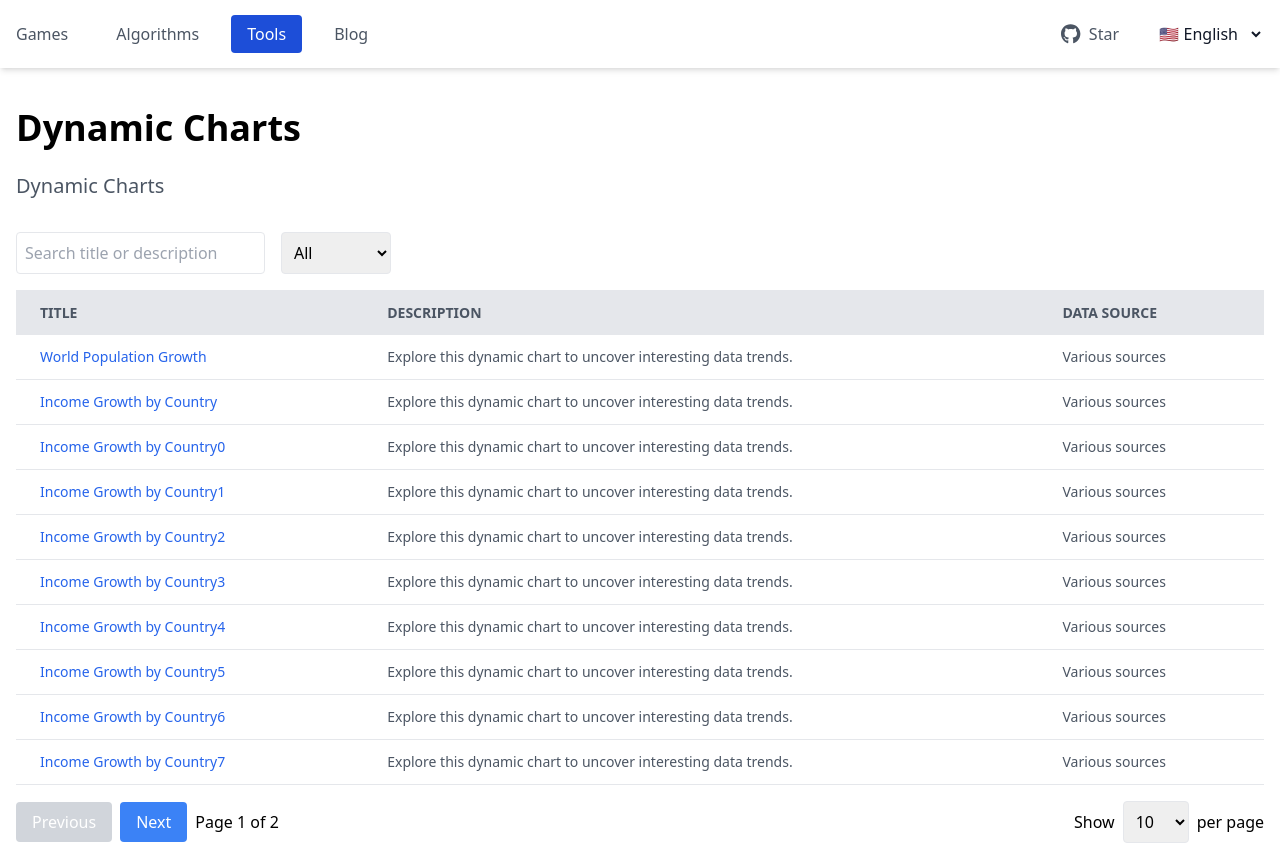
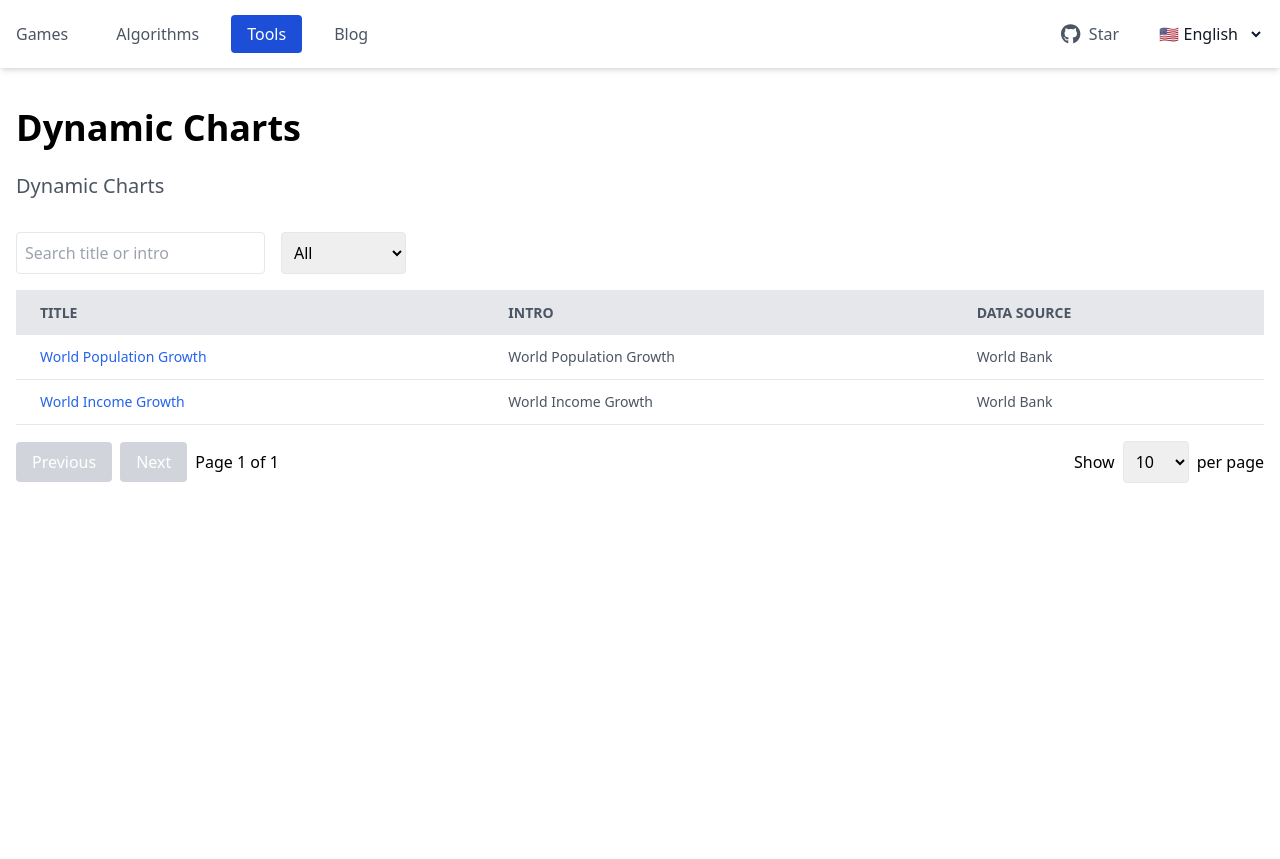
Before and after one commit to selfboot/ai_gallery, a Next.js app: page /en/tools/chartrace/dynamic in a window 1280 px wide. After the commit the page ends 800 px from the top, so only its background shows below. Built offline with nearby package versions, Linux system fonts and the light colour scheme.

Commit message:
Support all content now

```diff
--- a/src/app/[lang]/tools/chartrace/dynamic/[chartId]/content.js
+++ b/src/app/[lang]/tools/chartrace/dynamic/[chartId]/content.js
@@ -2,8 +2,10 @@
 
 import React, { useState, useRef, useEffect, useMemo } from "react";
 import ReactECharts from 'echarts-for-react';
+import { useI18n } from "@/app/i18n/client";
 
 const DynamicChart = ({ config, initialData }) => {
+  const { t } = useI18n();
   const [data, setData] = useState(initialData);
   const [chartOption, setChartOption] = useState(null);
   const [currentYearIndex, setCurrentYearIndex] = useState(0);
@@ -82,7 +84,7 @@ const DynamicChart = ({ config, initialData }) => {
 
     const option = {
       title: {
-        text: config.title,
+        text: t('chartrace')[config.id]?.title,
         left: 'center',
         top: 10
       },
@@ -223,7 +225,7 @@ const DynamicChart = ({ config, initialData }) => {
   return (
     <div className="container mx-auto">
       <h1 className="text-3xl font-bold text-gray-800 my-6">
-        {config.title}
+        {t('chartrace')[config.id]?.title}
       </h1>
       {chartOption && (
         <div className="w-full h-[500px]">
--- a/src/app/[lang]/tools/chartrace/dynamic/page.js
+++ b/src/app/[lang]/tools/chartrace/dynamic/page.js
@@ -18,12 +18,14 @@ export default function DynamicChartsIndex() {
 
   // Filter and search configs
   const filteredConfigs = useMemo(() => {
-    return dynamicChartConfigs.filter(config =>
-      (selectedSource === 'All' || config.dataSource === selectedSource) &&
-      (config.title.toLowerCase().includes(searchTerm.toLowerCase()) ||
-       (config.description && config.description.toLowerCase().includes(searchTerm.toLowerCase())))
-    );
-  }, [searchTerm, selectedSource]);
+    return dynamicChartConfigs.filter(config => {
+      const title = t('chartrace')[config.id]?.title || '';
+      const intro = t('chartrace')[config.id]?.intro || '';
+      return (selectedSource === 'All' || config.dataSource === selectedSource) &&
+        (title.toLowerCase().includes(searchTerm.toLowerCase()) ||
+         (intro && intro.toLowerCase().includes(searchTerm.toLowerCase())));
+    });
+  }, [searchTerm, selectedSource, t]);
 
   // Calculate total pages
   const totalPages = Math.ceil(filteredConfigs.length / itemsPerPage);
@@ -54,7 +56,7 @@ export default function DynamicChartsIndex() {
       <div className="mb-4 flex justify-left items-center gap-4">
         <input
           type="text"
-          placeholder="Search title or description"
+          placeholder="Search title or intro"
           className="p-2 border rounded"
           value={searchTerm}
           onChange={(e) => setSearchTerm(e.target.value)}
@@ -75,7 +77,7 @@ export default function DynamicChartsIndex() {
           <thead>
             <tr className="bg-gray-200 text-gray-600 uppercase text-sm leading-normal">
               <th className="py-3 px-6 text-left">Title</th>
-              <th className="py-3 px-6 text-left">Description</th>
+              <th className="py-3 px-6 text-left">Intro</th>
               <th className="py-3 px-6 text-left">Data Source</th>
             </tr>
           </thead>
@@ -84,11 +86,11 @@ export default function DynamicChartsIndex() {
               <tr key={config.id} className="border-b border-gray-200 hover:bg-gray-100">
                 <td className="py-3 px-6 text-left whitespace-nowrap">
                   <Link href={`/tools/chartrace/dynamic/${config.id}`} className="font-medium text-blue-600 hover:text-blue-800">
-                    {config.title}
+                    {t('chartrace')[config.id]?.title}
                   </Link>
                 </td>
                 <td className="py-3 px-6 text-left">
-                  <p>{config.description || 'Explore this dynamic chart to uncover interesting data trends.'}</p>
+                  <p>{t('chartrace')[config.id]?.intro}</p>
                 </td>
                 <td className="py-3 px-6 text-left">
                   <p>{config.dataSource || 'Various sources'}</p>
--- a/src/app/[lang]/tools/chartrace/dynamicChartConfigs.js
+++ b/src/app/[lang]/tools/chartrace/dynamicChartConfigs.js
@@ -1,144 +1,27 @@
 export const dynamicChartConfigs = [
   {
     id: 'population-growth',
-    title: 'World Population Growth',
     dataFile: 'life-expectancy-table.json',
     columns: {
       time: 'Year',
       type: 'Country',
       value: 'Population'
-    }
+    },
+    publishedDate: "2024-10-01T02:00:00.000Z",
+    updatedDate: "2024-10-03T09:00:00.000Z",
+    dataSource: "World Bank"
   },
   {
     id: 'income-growth',
-    title: 'Income Growth by Country',
     dataFile: 'life-expectancy-table.json',
     columns: {
       time: 'Year',
       type: 'Country',
       value: 'Income'
-    }
+    },
+    publishedDate: "2024-10-01T02:00:00.000Z",
+    updatedDate: "2024-10-03T09:00:00.000Z",
+    dataSource: "World Bank"
   },
-  {
-    id: 'income-growth0',
-    title: 'Income Growth by Country0',
-    dataFile: 'life-expectancy-table.json',
-    columns: {
-      time: 'Year',
-      type: 'Country',
-      value: 'Income'
-    }
-  },
-  {
-    id: 'income-growth1',
-    title: 'Income Growth by Country1',
-    dataFile: 'life-expectancy-table.json',
-    columns: {
-      time: 'Year',
-      type: 'Country',
-      value: 'Income'
-    }
-  },
-  {
-    id: 'income-growth2',
-    title: 'Income Growth by Country2',
-    dataFile: 'life-expectancy-table.json',
-    columns: {
-      time: 'Year',
-      type: 'Country',
-      value: 'Income'
-    }
-  },
-  {
-    id: 'income-growth3',
-    title: 'Income Growth by Country3',
-    dataFile: 'life-expectancy-table.json',
-    columns: {
-      time: 'Year',
-      type: 'Country',
-      value: 'Income'
-    }
-  },
-  {
-    id: 'income-growth4',
-    title: 'Income Growth by Country4',
-    dataFile: 'life-expectancy-table.json',
-    columns: {
-      time: 'Year',
-      type: 'Country',
-      value: 'Income'
-    }
-  },
-  {
-    id: 'income-growth5',
-    title: 'Income Growth by Country5',
-    dataFile: 'life-expectancy-table.json',
-    columns: {
-      time: 'Year',
-      type: 'Country',
-      value: 'Income'
-    }
-  },
-  {
-    id: 'income-growth6',
-    title: 'Income Growth by Country6',
-    dataFile: 'life-expectancy-table.json',
-    columns: {
-      time: 'Year',
-      type: 'Country',
-      value: 'Income'
-    }
-  },
-  {
-    id: 'income-growth7',
-    title: 'Income Growth by Country7',
-    dataFile: 'life-expectancy-table.json',
-    columns: {
-      time: 'Year',
-      type: 'Country',
-      value: 'Income'
-    }
-  },
-  {
-    id: 'income-growth8',
-    title: 'Income Growth by Country8',
-    dataFile: 'life-expectancy-table.json',
-    columns: {
-      time: 'Year',
-      type: 'Country',
-      value: 'Income'
-    }
-  },
-  {
-    id: 'income-growth9',
-    title: 'Income Growth by Country9',
-    dataFile: 'life-expectancy-table.json',
-    columns: {
-      time: 'Year',
-      type: 'Country',
-      value: 'Income'
-    }
-  },
-  {
-    id: 'income-growth10',
-    title: 'Income Growth by Country10',
-    dataFile: 'life-expectancy-table.json',
-    columns: {
-      time: 'Year',
-      type: 'Country',
-      value: 'Income'
-    }
-  },
-  {
-    id: 'income-growth11',
-    title: 'Income Growth by Country11',
-    dataFile: 'life-expectancy-table.json',
-    columns: {
-      time: 'Year',
-      type: 'Country',
-      value: 'Income'
-    }
-  },
-
   // 添加更多动态图配置...
 ];
--- a/src/app/dictionaries/en.json
+++ b/src/app/dictionaries/en.json
@@ -312,6 +312,16 @@
   "hint": "Hint",
   "dynamicChartsIndexTitle": "Dynamic Charts",
   "dynamicChartsIndexDoc": "Dynamic Charts",
+  "chartrace": {
+    "population-growth": {
+      "title": "World Population Growth",
+      "intro": "World Population Growth"
+    },
+    "income-growth": {
+      "title": "World Income Growth",
+      "intro": "World Income Growth"
+    }
+  },
 
   "seo": {
     "index": {
@@ -412,7 +422,17 @@
     "chartrace": {
       "title": "BarChartRace Generate Online",
       "description": "BarChartRace is a dynamic bar chart that shows how data changes over time. This page allows you to customize data and time, generate dynamic bar charts, and supports a large number of custom settings.",
-      "keywords": "BarChartRace, data visualization, data visualization tool, CSV to BarChartRace, Excel to BarChartRace"
+      "keywords": "BarChartRace, data visualization, data visualization tool, CSV to BarChartRace, Excel to BarChartRace",
+      "population-growth": {
+        "title": "World Population Growth",
+        "description": "Explore the dynamic bar chart of world population growth.",
+        "keywords": "World Population Growth, Population Statistics, Data Visualization, BarChartRace"
+      },
+      "income-growth": {
+        "title": "World Income Growth",
+        "description": "Explore the dynamic bar chart of world income growth.",
+        "keywords": "World Income Growth, Income Statistics, Data Visualization, BarChartRace"
+      }
     },
     "skiplist": {
       "title": "Skip List Visualization",
--- a/src/app/dictionaries/zh.json
+++ b/src/app/dictionaries/zh.json
@@ -322,6 +322,17 @@
   "dynamicChartsIndexTitle": "动态图表",
   "dynamicChartsIndexDoc": "动态图表",
 
+  "chartrace": {
+      "population-growth": {
+        "title": "世界人口增长趋势",
+        "intro": "世界人口增长的动态条形图。"
+      },
+      "income-growth": {
+        "title": "世界收入增长趋势",
+        "intro": "世界收入增长的动态条形图。"
+      }
+  },
+
   "seo": {
     "index": {
       "title": "AI 写代码",
@@ -421,7 +432,17 @@
     "chartrace": {
       "title": "在线生成条形图竞赛",
       "description": "条形图竞赛是一种展示数据随时间变化的动态条形图。本页面允许你自定义数据和时间,生成动态条形图,并支持大量自定义设置。",
-      "keywords": "条形图竞赛,数据可视化,数据可视化工具,CSV 转条形图竞赛,Excel 转条形图竞赛"
+      "keywords": "条形图竞赛,数据可视化,数据可视化工具,CSV 转条形图竞赛,Excel 转条形图竞赛",
+      "population-growth": {
+        "title": "世界人口增长趋势",
+        "description": "探索世界人口增长的动态条形图。",
+        "keywords": "世界人口增长,人口统计,数据可视化,条形图竞赛"
+      },
+      "income-growth": {
+        "title": "世界收入增长趋势",
+        "description": "探索世界收入增长的动态条形图。",
+        "keywords": "世界收入增长,收入统计,数据可视化,条形图竞赛"
+      }
     },
     "skiplist": {
       "title": "跳表可视化",
```
Also changed, not shown: src/app/[lang]/tools/chartrace/dynamic/[chartId]/page.js (+18 -0 lines).
